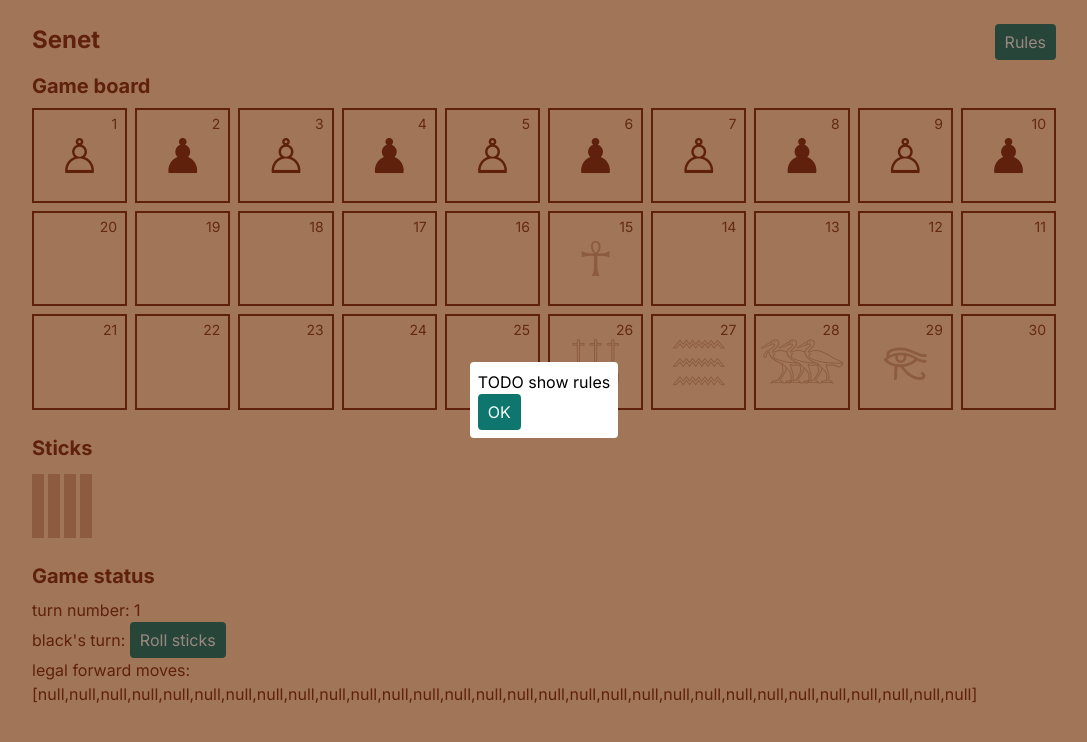
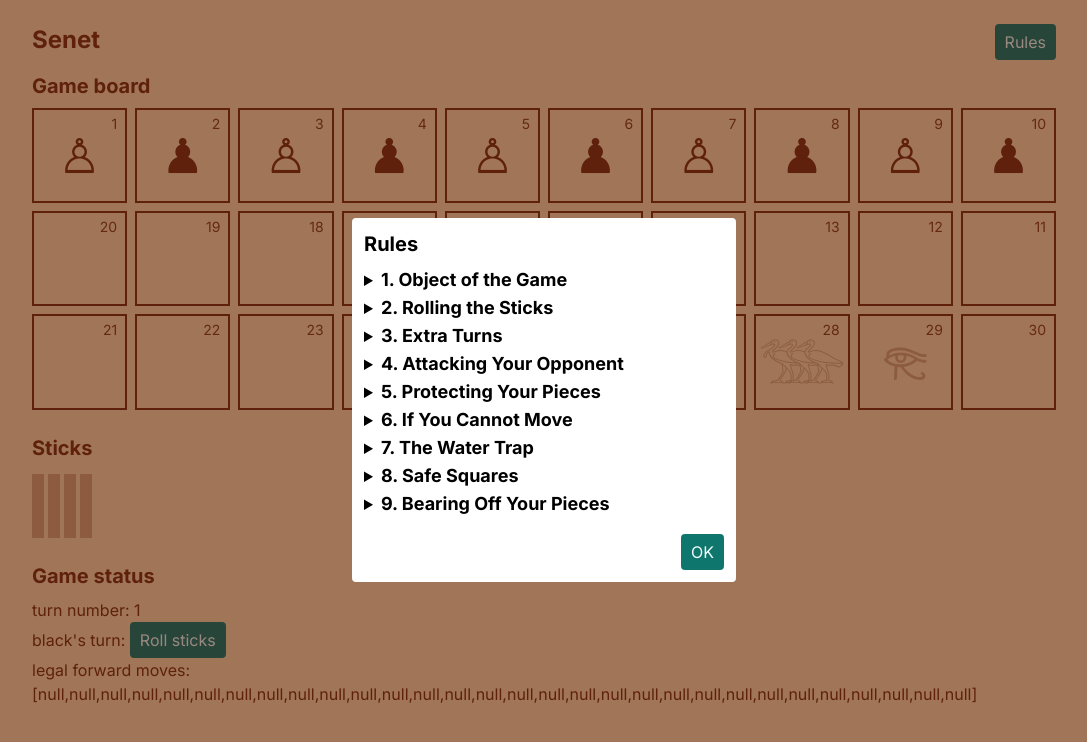
Before and after one commit to aqandrew/senet, a Next.js app: page / in a window 1280 px wide. Both pictures are taken after a click on the button "Rules". Shown: the top 742 px of the page, without its empty margins (96-1183 px from the left). Built offline with nearby package versions, Linux system fonts and the light colour scheme.

Commit message:
feat: populate rules dialog

```diff
--- a/src/app/SenetGame.tsx
+++ b/src/app/SenetGame.tsx
@@ -88,7 +88,7 @@ export default function SenetGame() {
 			<Sticks sticks={sticks} />
 
 			<section className="mb-6">
-				<h2 className="font-bold text-xl mb-2">Game status</h2>
+				<h2>Game status</h2>
 
 				<p>turn number: {turnNum}</p>
 				{/* TODO account for extra turns */}
@@ -127,7 +127,7 @@ function Board({
 }: BoardProps) {
 	return (
 		<section className="mb-6">
-			<h2 className="font-bold text-xl mb-2">Game board</h2>
+			<h2>Game board</h2>
 
 			<div className="flex flex-col gap-2">
 				{Array.from({ length: NUM_ROWS }).map((_, rowNum) => {
@@ -258,7 +258,7 @@ interface SticksProps {
 function Sticks({ sticks }: SticksProps) {
 	return (
 		<section className="mb-6">
-			<h2 className="font-bold text-xl mb-2">Sticks</h2>
+			<h2>Sticks</h2>
 
 			<div className="my-3 flex gap-1">
 				{/* TODO animate sticks rolling */}
--- a/src/app/globals.css
+++ b/src/app/globals.css
@@ -3,6 +3,14 @@
 @tailwind utilities;
 
 @layer base {
+	h2 {
+		@apply font-bold text-xl mb-2;
+	}
+
+	h3 {
+		@apply font-bold text-lg mb-1;
+	}
+
 	button {
 		@apply rounded px-2 py-1 border-2 border-teal-700 bg-teal-700 hover:bg-teal-600 text-teal-50 cursor-pointer;
 	}
--- a/src/app/page.tsx
+++ b/src/app/page.tsx
@@ -2,6 +2,7 @@
 
 import { useRef } from 'react';
 import SenetGame from './SenetGame';
+import { RULES } from './rules';
 
 export default function Home() {
 	const dialogRef = useRef<HTMLDialogElement | null>(null);
@@ -24,10 +25,21 @@ export default function Home() {
 				<SenetGame />
 			</main>
 
-			<dialog ref={dialogRef} className="rounded p-2">
-				<p>TODO show rules</p>
+			<dialog ref={dialogRef} className="w-96 p-3 rounded">
+				<h2>Rules</h2>
 
-				<form method="dialog">
+				{RULES.map(({ title, description }, i) => (
+					<details key={i}>
+						<summary className="cursor-pointer">
+							<h3 className="inline">
+								{i + 1}. {title}
+							</h3>
+						</summary>
+						<p className="ml-4 mb-3">{description}</p>
+					</details>
+				))}
+
+				<form method="dialog" className="mt-4 flex justify-end">
 					<button>OK</button>
 				</form>
 			</dialog>
--- /dev/null
+++ b/src/app/rules.ts
@@ -0,0 +1,47 @@
+export const RULES = [
+	{
+		title: 'Object of the Game',
+		description:
+			'Your goal is to move all your pieces off the end of the board before your opponent does. You can move your pieces from left to right on the back row, right to left on the middle row, and left to right on the front row. You cannot move pieces off the board until all of your pieces are out of the first row.',
+	},
+	{
+		title: 'Rolling the Sticks',
+		description:
+			'Toss the throwing sticks to determine how many squares to move. Count the number of light sides that appear face up on the sticks. If 1, 2, 3, or 4 light sides appear, then that is how many squares to move. However if no light sides appear, then your roll is worth 6 squares. Notice that there is no way to roll a 5.',
+	},
+	{
+		title: 'Extra Turns',
+		description:
+			'If you throw a 1, 4, or 6, you move your piece and get another turn. If you throw a 2 or 3, you move a piece and your turn ends.',
+	},
+	{
+		title: 'Attacking Your Opponent',
+		description:
+			"Two pieces cannot occupy the same square. If you land on a square occupied by an opponent's piece, the opponent's piece is under attack and must be moved to the square your piece came from.",
+	},
+	{
+		title: 'Protecting Your Pieces',
+		description:
+			"If you put two of your pieces together side by side, they protect each other from being attacked. If you line up three of your pieces in a row, this forms a block--the opponent's pieces cannot pass your block and they can't attack it either.",
+	},
+	{
+		title: 'If You Cannot Move',
+		description:
+			"If you can't move any pieces forward, you must move one backward. If you move backward and your piece lands on a square occupied by an opponent's piece, the opponent's piece moves forward to the space your piece just left. If you cannot move a piece forward or backward on a row, your turn ends.",
+	},
+	{
+		title: 'The Water Trap',
+		description:
+			'Square 27, the water square, is a trap. A piece that lands on this square must go back to square 15 in the middle of the board. If square 15 is occupied, then you must move back to square 1. If square 1 is occupied, your piece goes to the unoccupied square nearest to square 1.',
+	},
+	{
+		title: 'Safe Squares',
+		description:
+			"There are three squares with symbols in them that surround the water trap. These are safe squares, and your piece cannot be attacked here. If you land on a safe square that is occupied, you'll move back to the nearest open square. You can then use the remainder of your throw on another piece.",
+	},
+	{
+		title: 'Bearing Off Your Pieces',
+		description:
+			'If you move a piece off the bottom row, then that piece is taken off the board. If you roll a number greater than needed to move a piece off the board, you may use the remainder of that row to move another of your pieces.',
+	},
+];
```
